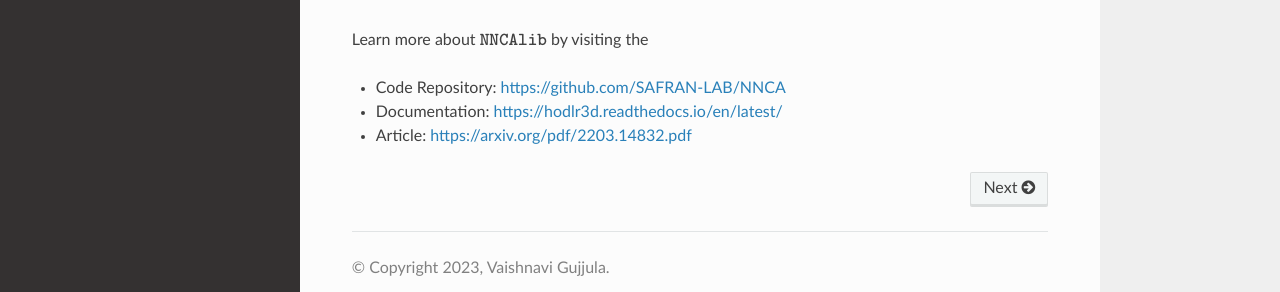
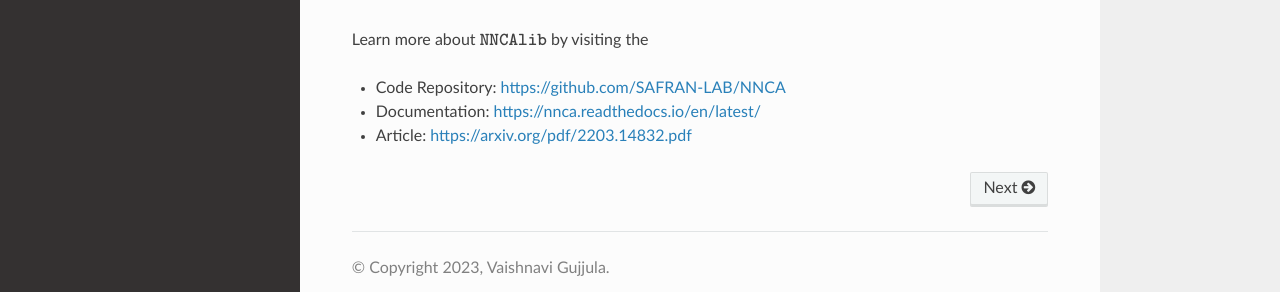
Before and after one commit to vaishna77/NNCA, a Sphinx documentation site: the page built from docs/source/index.rst, in a window 1280 px wide and 900 px high, scrolled down 736 px. Shown: the part 563-855 px from the top of the window. Built offline with Sphinx 7.4.7 and the Read the Docs theme 2.0.0, drawn with Linux system fonts in a browser that asks for light colours; some of the changed lines change nothing that is shown.

```diff
--- a/docs/source/index.rst
+++ b/docs/source/index.rst
@@ -31,5 +31,5 @@
 Learn more about :math:`\texttt{NNCAlib}` by visiting the
 
 * Code Repository: https://github.com/SAFRAN-LAB/NNCA
-* Documentation: https://hodlr3d.readthedocs.io/en/latest/
+* Documentation: https://nnca.readthedocs.io/en/latest/
 * Article: https://arxiv.org/pdf/2203.14832.pdf
```
